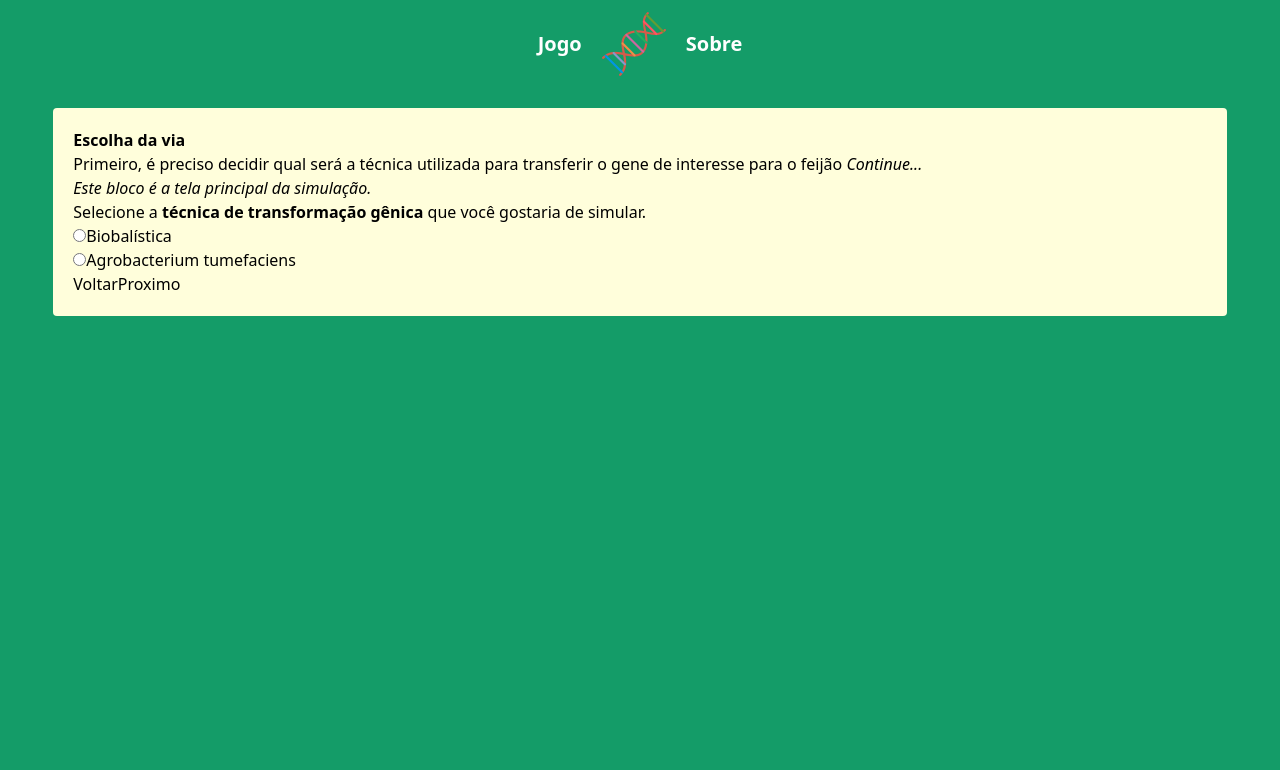
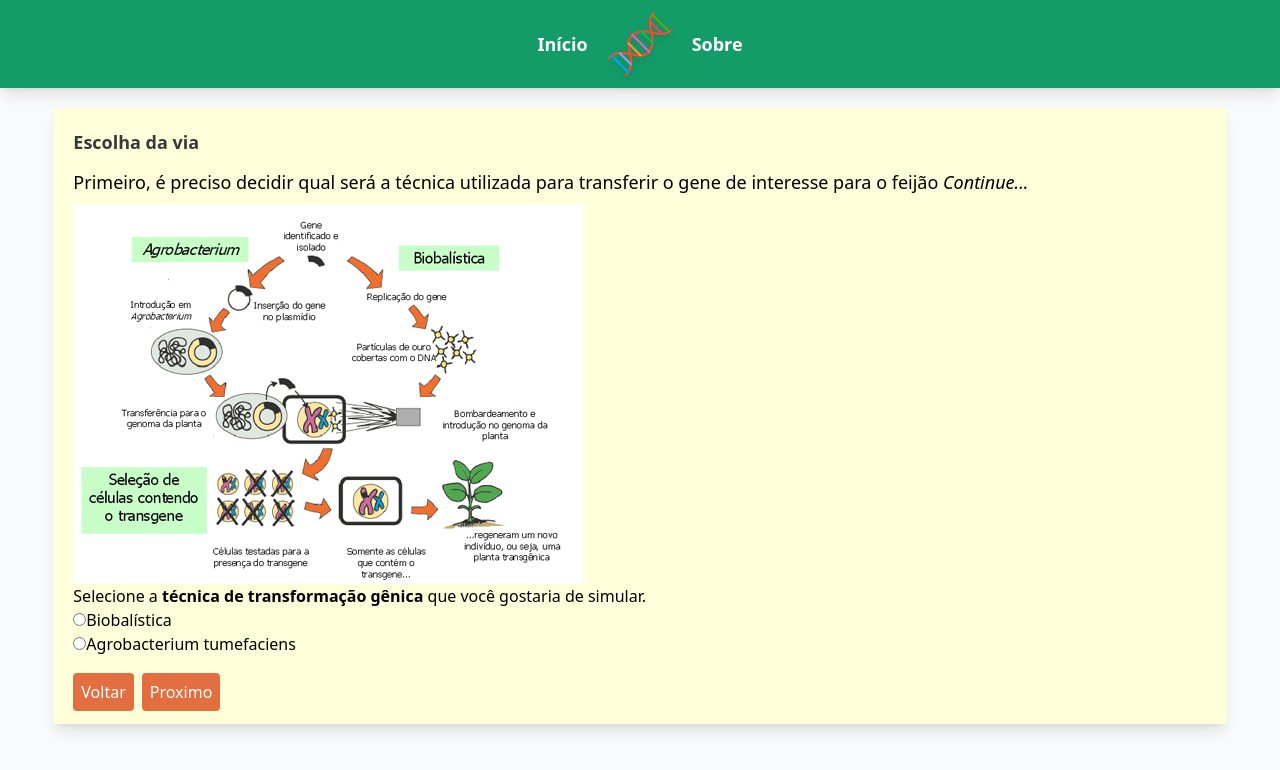
Before and after one commit to BCampanha/extensao-biomol, a Vue app: page /1 in a window 1280 px wide. Shown: the top 770 px of the page. Built offline with nearby package versions, Linux system fonts and the light colour scheme.

Commit message:
Layout inicial

```diff
--- a/src/App.vue
+++ b/src/App.vue
@@ -1,12 +1,12 @@
 <template>
 
-  <div class="app bg-verde-escuro h-screen flex flex-col items-center">
-  <header class="flex items-center justify-center py-3 bg-verde-escuro">
-    <RouterLink to="/" class="text-white mx-5 text-xl font-bold">Jogo</RouterLink>
-    <RouterLink to="/"><img class="size-16" alt="Fita dupla de DNA" src="./assets/dna.png"></RouterLink>
-    <RouterLink to="/sobre" class="text-white mx-5 text-xl font-bold">Sobre</RouterLink>
+  <div class="app  h-screen flex flex-col items-center bg-slate-50">
+  <header class="flex items-center justify-center py-3 bg-verde-escuro w-screen shadow-lg">
+    <RouterLink to="/" class="text-white mx-5 text-lg font-bold">Início</RouterLink>
+    <RouterLink to="/"><img class="size-16 contrast-150 drop-shadow-lg" alt="Fita dupla de DNA" src="./assets/dna.png"></RouterLink>
+    <RouterLink to="/sobre" class="text-white mx-5 text-lg font-bold">Sobre</RouterLink>
   </header>
-    <div class="bg-creme w-11/12 p-5 rounded mt-5">
+    <div class="bg-creme w-11/12 p-5 rounded mt-5 shadow-lg">
       <RouterView @viaSelecionada="registraVia" :selecaoVia="selecaoVia"/>
     </div>
   </div>
--- a/src/components/JanelaQuestao.vue
+++ b/src/components/JanelaQuestao.vue
@@ -1,40 +1,34 @@
 <template>
   <div class="tela">
-    <strong>{{ titulo }}</strong>
+    <strong class="text-escuro text-lg">{{ titulo }}</strong>
 
-    <div
-      class="ajuda"
-      v-if="exibirAjuda"
-    >
+    <div class="ajuda" v-if="exibirAjuda">
       <button @focus="exibirModal=true" @focusout="exibirModal=false">Ajuda</button>
       <slot v-if="exibirModal" name="modal"><em>Este é um bloco modal de ajuda.</em></slot>
     </div>
 
-    <div class="janela">
+    <div class="mt-3">
 
-      <div class="bloco orientacoes" @click="proximaParte">
-        <p class="texto">
+      <div @click="proximaParte">
+        <p class="text-lg">
           {{ orientacoesTextoExibido }}
           <em v-if="parte < partesMax"> Continue... </em>
         </p>
       </div>
 
-      <div class="bloco tela-principal">
+      <div class="mt-2">
         <slot name="principal"
           ><em>Este bloco é a tela principal da simulação.</em></slot
         >
       </div>
 
       <div class="bloco ferramentas" v-if="exibirFerramentas">
-        <slot name="ferramentas"
-          ><em>Este é um bloco de ferramentas/ações.</em></slot
-        >
-        <div
-          class="botoes"
-        >
-          <RouterLink :to="anterior">Voltar</RouterLink>
-          <RouterLink :to="proxima">Proximo</RouterLink>
-        </div>
+        <slot name="ferramentas">
+          <em>Este é um bloco de ferramentas/ações.</em>
+        </slot>
+        <br>
+        <RouterLink :to="anterior" class="text-white bg-laranja p-2 rounded">Voltar</RouterLink>
+        <RouterLink :to="proxima" class="text-white bg-laranja p-2 rounded ml-2">Proximo</RouterLink>
       </div>
     </div>
   </div>
@@ -97,61 +91,3 @@ export default {
     }
 };
 </script>
-
-<style lang="scss" scoped>/*
-.janela {
-  position: relative;
-  right: 0;
-  bottom: 0;
-  .orientacoes {
-    box-shadow: rgba(0, 0, 0, 0.4) 0px 2px 4px, rgba(0, 0, 0, 0.3) 0px 7px 13px -3px, rgba(0, 0, 0, 0.2) 0px -3px 0px inset;
-    position: absolute;
-    top: 0;
-    right: 10vw;
-    max-height: 30vh;
-  }
-  .tela-principal {
-    display: flex;
-    width: 92vw;
-    flex-direction: column;
-    justify-content: center;
-    max-width: 100vw;
-    min-height: 70vh;
-  }
-  .ferramentas {
-    position: fixed;
-    max-height: 30vh;
-    bottom: 0;
-    border-top: 2px solid rgb(238, 238, 238);
-  }
-  .bloco {
-    padding: 1rem;
-    background-color: white;
-    border-radius: 8px;
-    overflow-y: auto;
-    overflow-x: hidden;
-  }
-}
-@media screen and (max-width: 992px) {
-  .tela {
-    left: 1vw;
-  }
-  .janela {
-    .bloco {
-      padding: 0.5rem;
-    }
-  }
-}
-
-em {
-  margin-bottom: 0.5rem;
-}
-
-.texto {
-  margin-top: 0;
-  text-align: justify;
-  white-space: pre-wrap;
-  display: flex;
-  flex-direction: column;
-}*/
-</style>
--- a/src/views/BemVindo.vue
+++ b/src/views/BemVindo.vue
@@ -11,7 +11,7 @@
       :exibirFerramentas="false" class="mb-10">
     </JanelaQuestao>
 
-    <RouterLink to="/1" class="text-l bg-verde-principal text-white p-2 rounded">Começar</RouterLink>
+    <RouterLink to="/1" class="text-l bg-laranja text-white p-2 rounded">Começar</RouterLink>
 </template>
 
 <script>
--- a/src/views/EscolhaVia.vue
+++ b/src/views/EscolhaVia.vue
@@ -2,10 +2,10 @@
   <div>
     <JanelaQuestao titulo="Escolha da via" orientacoes="Primeiro, é preciso decidir qual será a técnica utilizada para transferir o gene de interesse para o feijão. A transformação pode ser realizada via: biobalística, em que partículas de ouro ou tungstênio cobertas com DNA são bombardeadas para o tecido da planta através da aceleração por hélio; ou Agrobacterium tumefaciens, que consiste no co-cultivo do tecido da planta com uma bactéria capaz de transferir parte do DNA para a célula vegetal.">
       <template #principal>
-        <!--<img
+        <img
           src="../assets/metodos-2.jpg"
           alt="Esquema de transformação gênica por Agrobacterium e por biobalística"
-        />-->
+        />
       </template>
       <template #ferramentas>
         <p>
@@ -54,14 +54,3 @@ export default {
   },
 };
 </script>
-
-<style scoped>
-/*
-img {
-  max-width: 100%;
-}
-
-.italico {
-  font-style: italic;
-}*/
-</style>
--- a/src/views/TransformAgrobac.vue
+++ b/src/views/TransformAgrobac.vue
@@ -3,7 +3,7 @@
     <JanelaQuestao titulo="Transformação em Agrobacterium" orientacoes="Cultivo de Agrobacterium Indução dos genes de transferência vir com
         acetoceringona">
       <template #ferramentas>
-        <button @click="foiConcluido()">Ação</button>
+        <button @click="foiConcluido()" class="mb-4">Ação</button>
       </template>
     </JanelaQuestao>
   </div>
--- a/tailwind.config.js
+++ b/tailwind.config.js
@@ -13,7 +13,8 @@ module.exports = {
           claro: '#aee637'
         },
         creme: '#fffedb',
-        escuro: '#383939'
+        escuro: '#383939',
+        laranja: '#e36f40'
       }
     },
   },
```
